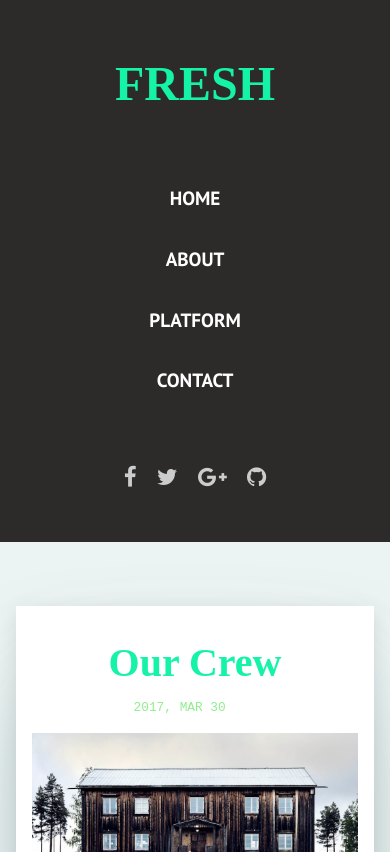
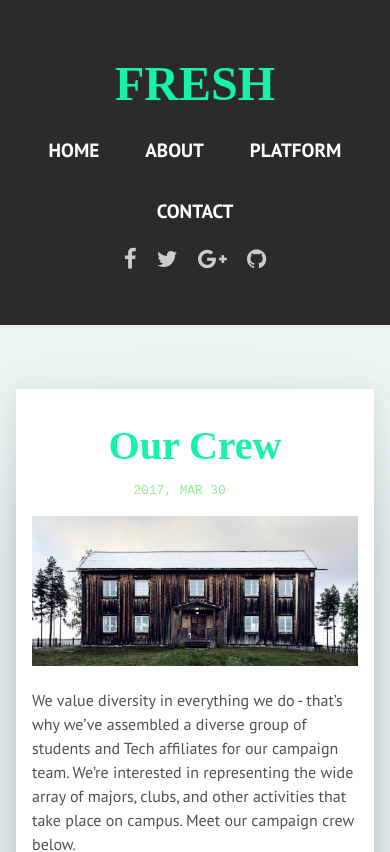
Before and after one commit to zarafarooq/zarafarooq.github.io, a Jekyll site: the page built from index.html, in a window 390 px wide. Shown: the top 852 px of the page. Built offline with Jekyll 4.4.1, drawn with Linux system fonts in a browser that asks for light colours; some web fonts are replaced; the list of posts is cut into pages by our own code; grey boxes are pictures that could not be loaded.

Commit message:
update sidebar for small screens

```diff
--- a/assets/css/main.css
+++ b/assets/css/main.css
@@ -1025,12 +1025,16 @@ img.post-image, img.page-img {
     text-align: center;
   }
 
+  .sidebar-menu li {
+    display: inline-block;
+  }
+
   .content {
     margin: 0 auto;
   }
 
   .sidebar-logo, .sidebar-menu {
-    margin-bottom: 3rem;
+    margin-bottom: 0;
   }
 }
 @media screen and (max-width: 360px) {
```
